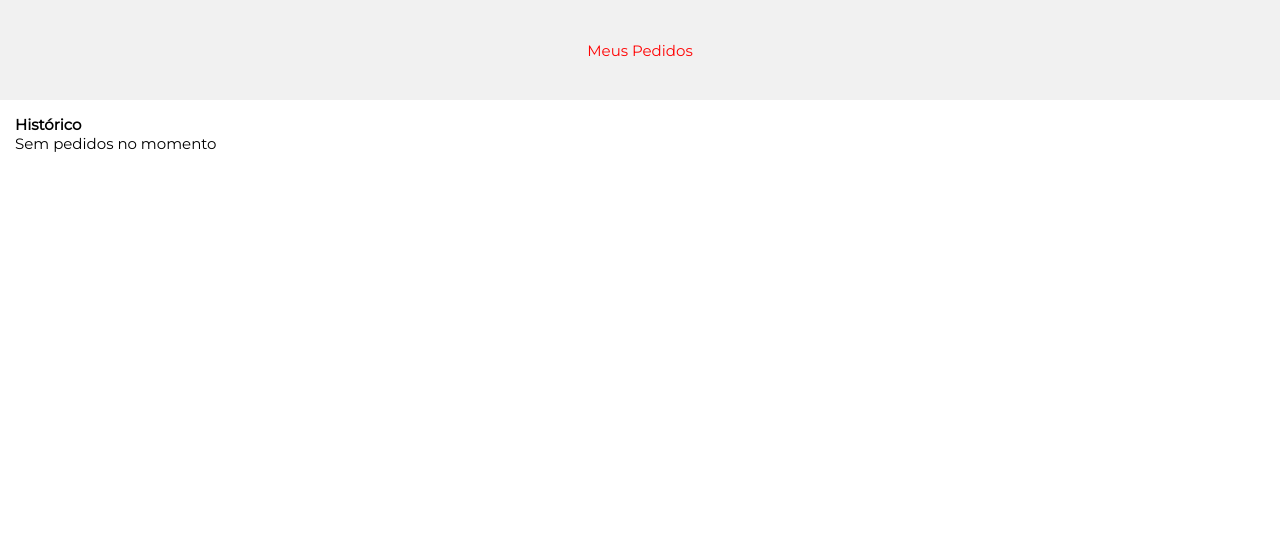
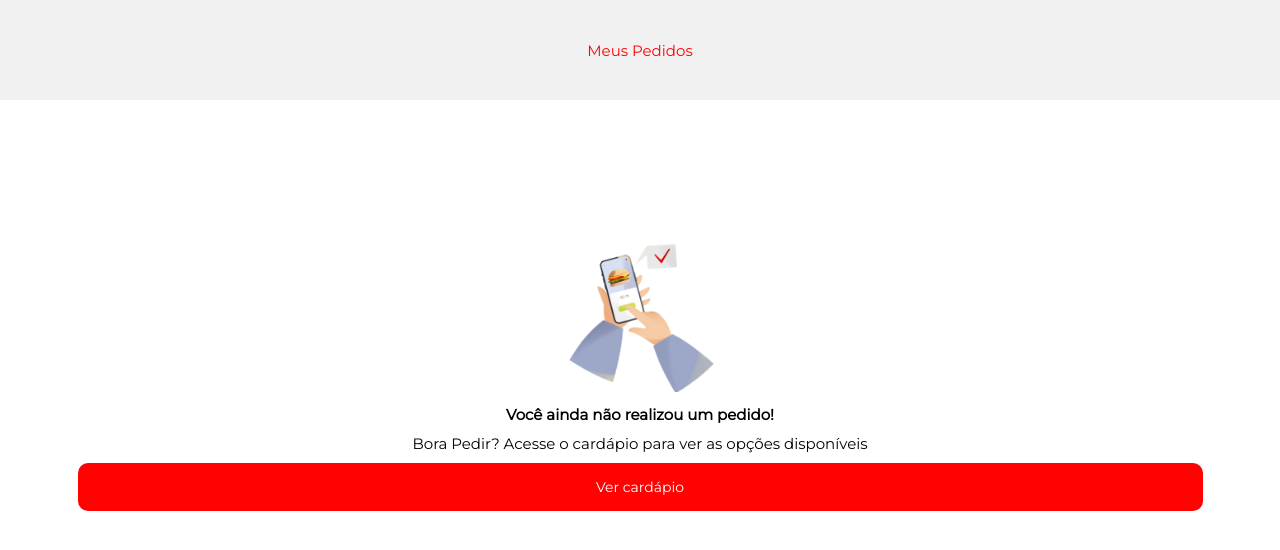
Before and after one commit to eliezerBrasilian/Foodfacil-Delivery-Web, a React (Vite) app: page /pedidos in a window 1280 px wide. Shown: the top 550 px of the page. Built offline with nearby package versions, Linux system fonts and the light colour scheme.

Commit message:
tela pedidos

```diff
--- a/src/pages/TelaPedidos.tsx
+++ b/src/pages/TelaPedidos.tsx
@@ -1,9 +1,13 @@
 import { useEffect, useState } from "react";
+import { useNavigate } from "react-router-dom";
 import { AppTitulo } from "../components/AppTitulo";
+import { CustomBtn } from "../components/CustomBtn";
 import { CustomLoading } from "../components/CustomLoading";
+import { Imagem } from "../components/Imagem";
 import { PedidoItem } from "../components/PedidoItem";
 import { useBottomBarContext } from "../context/BottomBarContext";
 import { usePedidoContext } from "../context/PedidoContext";
+import { Rotas } from "../enums/Rotas";
 import s from "../modules/TelaPedido.module.css";
 import { PedidoDoUsuarioResponseDto } from "../types/PedidoDoUsuarioResponseDto";
 
@@ -28,13 +32,13 @@ export function TelaPedidos() {
     return () => clearInterval(intervalId);
   }, []);
 
+  const nav = useNavigate();
+
   return (
     <div className={s.container}>
       <AppTitulo text="Meus Pedidos" />
 
       <div style={{ padding: 15 }}>
-        <h3>Histórico</h3>
-
         {carregando ? (
           <div
             style={{
@@ -46,7 +50,12 @@ export function TelaPedidos() {
             <CustomLoading />
           </div>
         ) : (
-          <PedidoMainContent pedidos={pedidos} />
+          <PedidoMainContent
+            pedidos={pedidos}
+            verCardapioClick={() => {
+              nav(Rotas.TELA_CARDAPIO);
+            }}
+          />
         )}
       </div>
     </div>
@@ -55,12 +64,36 @@ export function TelaPedidos() {
 
 interface PedidoMainContentprops {
   pedidos: PedidoDoUsuarioResponseDto[];
+  verCardapioClick: () => void;
 }
 
-export function PedidoMainContent({ pedidos }: PedidoMainContentprops) {
-  if (pedidos.length == 0) return <p>Sem pedidos no momento</p>;
+export function PedidoMainContent({
+  pedidos,
+  verCardapioClick,
+}: PedidoMainContentprops) {
+  if (pedidos.length == 0)
+    return (
+      <div
+        style={{
+          display: "flex",
+          flexDirection: "column",
+          alignItems: "center",
+          justifyContent: "center",
+          rowGap: 10,
+          marginTop: 120,
+        }}
+      >
+        <Imagem height={160} width={160} imagePath="/sem_pedidos_image.png" />
+        <h3>Você ainda não realizou um pedido!</h3>
+        <p style={{ textAlign: "center" }}>
+          Bora Pedir? Acesse o cardápio para ver as opções disponíveis
+        </p>
+        <CustomBtn text="Ver cardápio" width="90%" onClick={verCardapioClick} />
+      </div>
+    );
   return (
-    <div style={{ marginBottom: 70, marginTop: 10 }}>
+    <div style={{ marginBottom: 60 }}>
+      <h3 style={{ marginBottom: 10 }}>Histórico</h3>
       {pedidos.map((v, i) => (
         <PedidoItem pedido={v} key={i} />
       ))}
```
